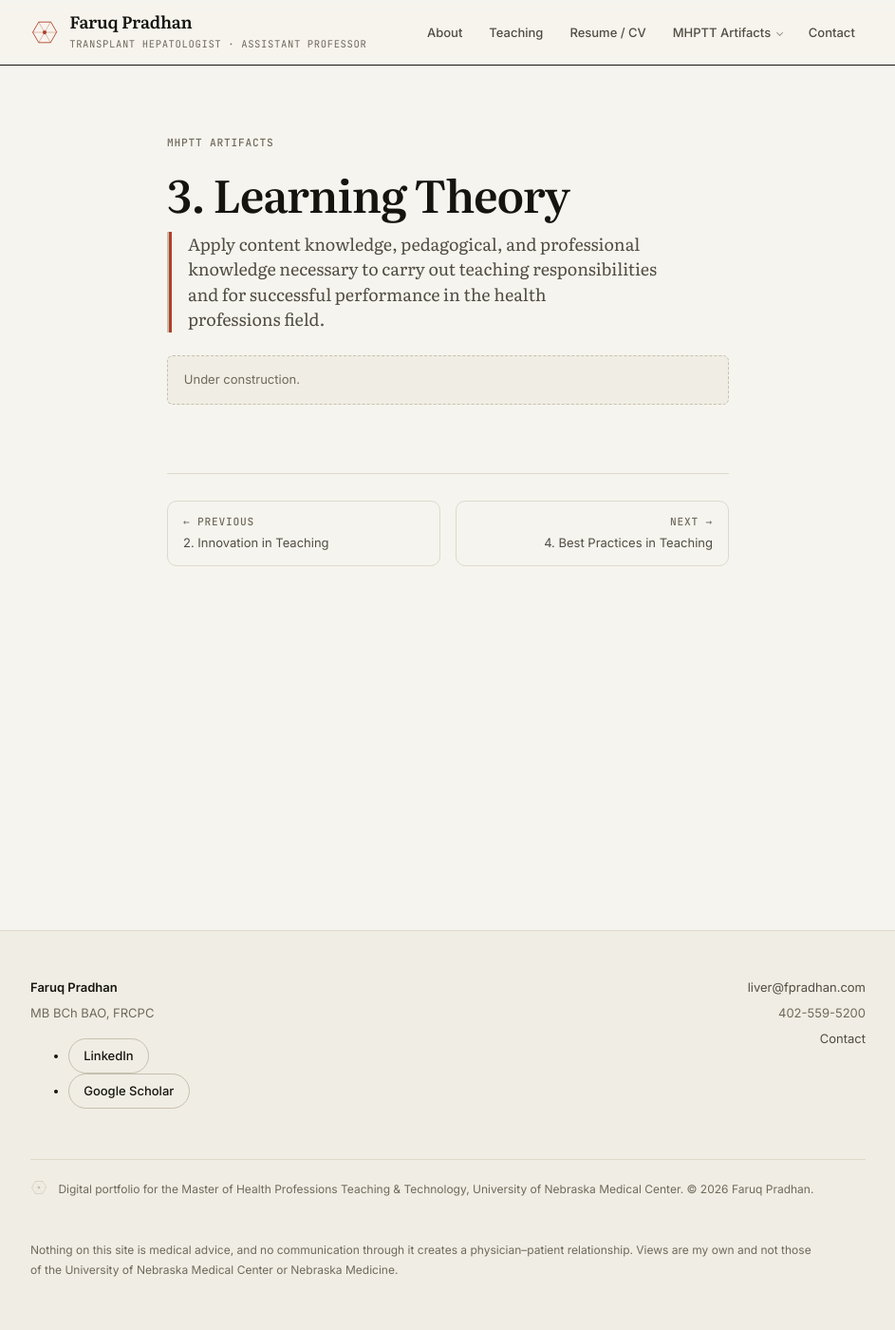
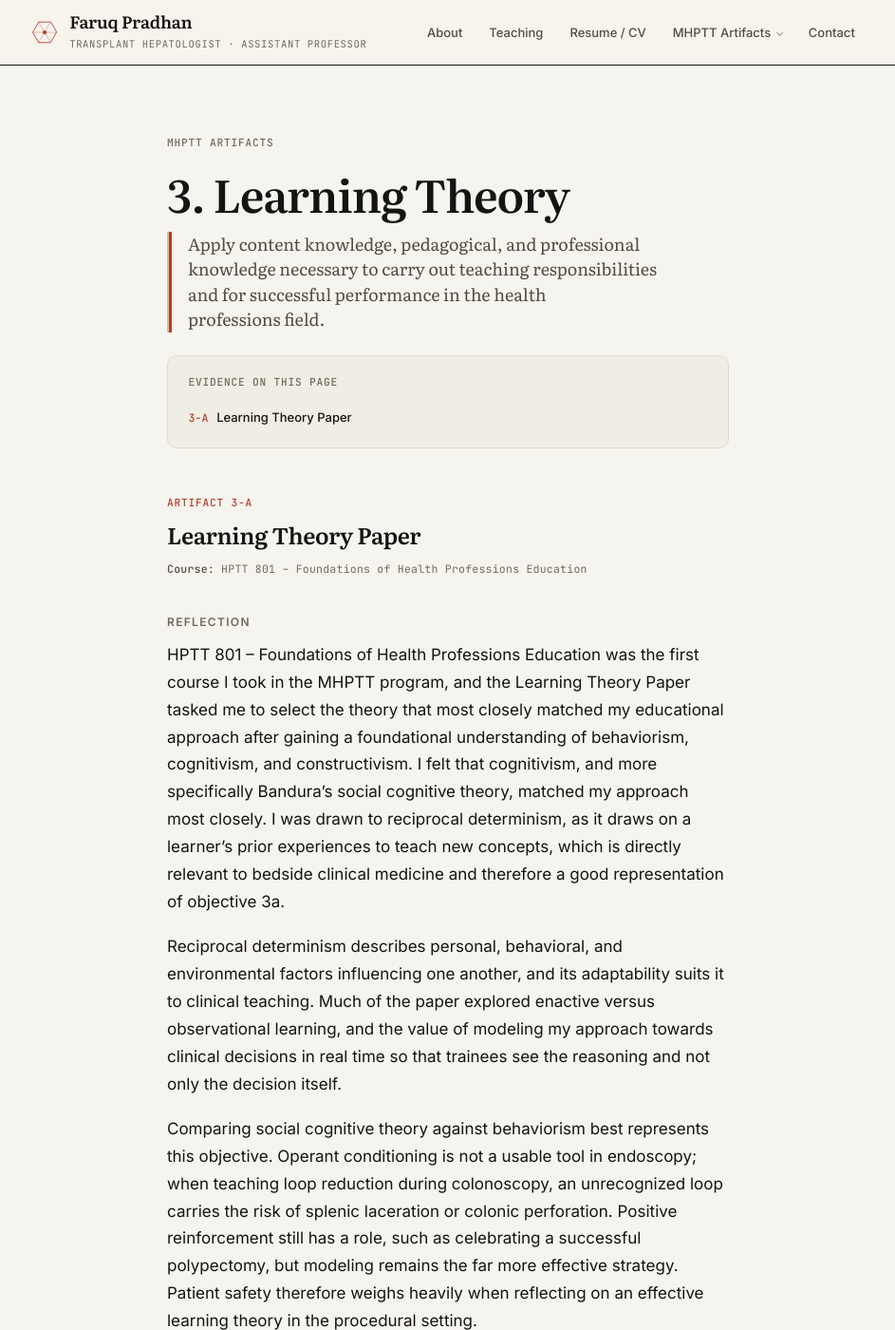
Before and after one commit to fpradhan/fpradhan.github.io, a Jekyll site: the page built from _competencies/3-learning-theory.md, in a window 1280 px wide and 1400 px high. Shown: the whole window at 95% size, without its empty margins (168-1111 px from the left). Built offline with Jekyll 4.4.1, drawn with Linux system fonts in a browser that asks for light colours; some of the changed text lies outside the part shown.

Commit message:
Add artifact 3-A, the HPTT 801 learning theory paper
Populates the Learning Theory page with its first artifact: the reflection,
the front-matter entry that drives the jump list and /artifacts/, and the
paper exported to PDF. Renumbers the template placeholder to 3-B.

Co-Authored-By: Claude Opus 5 <noreply@anthropic.com>
Claude-Session: https://claude.ai/code/session_01SajNJDGDkt5q5fCgsPRcNk

```diff
--- a/_competencies/3-learning-theory.md
+++ b/_competencies/3-learning-theory.md
@@ -8,14 +8,58 @@ description: "MHPTT competency 3, Learning Theory — the outcome statement and
 # One entry per artifact — label, title, course, and the anchor of its
 # <section> in the body below. Drives the jump list on this page and the
 # artifact list on /artifacts/. Left empty until artifacts are chosen.
-artifacts: []
+artifacts:
+  - label: "3-A"
+    title: "Learning Theory Paper"
+    course: "HPTT 801"
+    anchor: "artifact-3-a"
 statement: >-
   Apply content knowledge, pedagogical, and professional knowledge necessary
   to carry out teaching responsibilities and for successful performance in the
   health professions field.
 ---
 
-<p class="todo">Under construction.</p>
+<section class="artifact" id="artifact-3-a" markdown="1">
+
+<p class="label">Artifact 3-A</p>
+
+## Learning Theory Paper
+
+**Course:** HPTT 801 – Foundations of Health Professions Education
+{: .meta}
+
+### Reflection
+
+HPTT 801 – Foundations of Health Professions Education was the first course I took in the MHPTT
+program, and the Learning Theory Paper tasked me to select the theory that most closely matched my
+educational approach after gaining a foundational understanding of behaviorism, cognitivism, and
+constructivism. I felt that cognitivism, and more specifically Bandura's social cognitive theory,
+matched my approach most closely. I was drawn to reciprocal determinism, as it draws on a
+learner's prior experiences to teach new concepts, which is directly relevant to bedside clinical
+medicine and therefore a good representation of objective 3a.
+
+Reciprocal determinism describes personal, behavioral, and environmental factors influencing one
+another, and its adaptability suits it to clinical teaching. Much of the paper explored enactive
+versus observational learning, and the value of modeling my approach towards clinical decisions in
+real time so that trainees see the reasoning and not only the decision itself.
+
+Comparing social cognitive theory against behaviorism best represents this objective. Operant
+conditioning is not a usable tool in endoscopy; when teaching loop reduction during colonoscopy,
+an unrecognized loop carries the risk of splenic laceration or colonic perforation. Positive
+reinforcement still has a role, such as celebrating a successful polypectomy, but modeling remains
+the far more effective strategy. Patient safety therefore weighs heavily when reflecting on an
+effective learning theory in the procedural setting.
+
+One of the challenges encountered was committing to a single learning theory when my practice
+draws from several, especially given the different approach required for procedural versus bedside
+teaching. I revisited these ideas in my Integration Paper later in the same course, comparing the
+theory against the curriculum I had designed. Following this course, I have been more deliberate
+in modeling my clinical reasoning aloud for fellows and medical students and integrating
+reciprocal determinism concepts during bedside rounds.
+
+<p><a class="dl" href="{{ '/assets/artifacts/hptt801-learning-theory-paper.pdf' | relative_url }}">Download the learning theory paper (PDF)</a></p>
+
+</section>
 
 {% comment %}
   ARTIFACT TEMPLATE — copy everything between the dashed rules out of this
@@ -26,9 +70,9 @@ statement: >-
   artifact appears in the jump list here and in the list on /artifacts/.
 
   ----------------------------------------------------------------------------
-<section class="artifact" id="artifact-3-a" markdown="1">
+<section class="artifact" id="artifact-3-b" markdown="1">
 
-<p class="label">Artifact 3-A</p>
+<p class="label">Artifact 3-B</p>
 
 ## Title of the artifact
 
```
Also changed, not shown: 1 other file.
